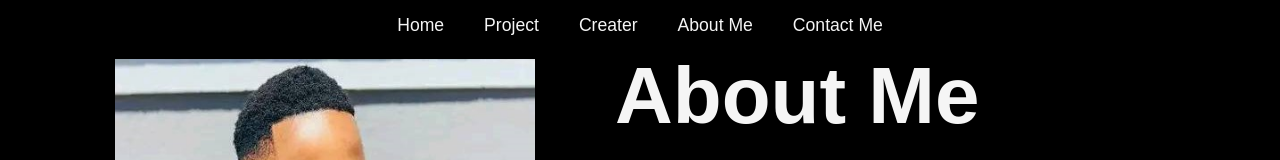
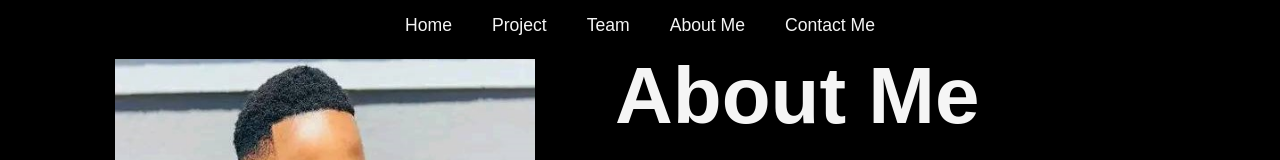
Before and after one commit to brianshongwe/steward-mashaba, a plain HTML site: page About.html in a window 1280 px wide. Shown: the top 160 px of the page. Drawn offline with Linux system fonts and the light colour scheme.

Commit message:
Update About.html

```diff
--- a/About.html
+++ b/About.html
@@ -11,7 +11,7 @@
         <ul>
          <li><a href="My-Portfolio.html">Home</a></li>
          <li><a href="Project.html">Project</a></li>
-         <li><a href="creater.html">Creater</a></li>
+         <li><a href="creater.html">Team</a></li>
          <li><a href="About.html">About Me</a></li>
          <li><a href="contact.html">Contact Me</a></li>
         </ul>
```
